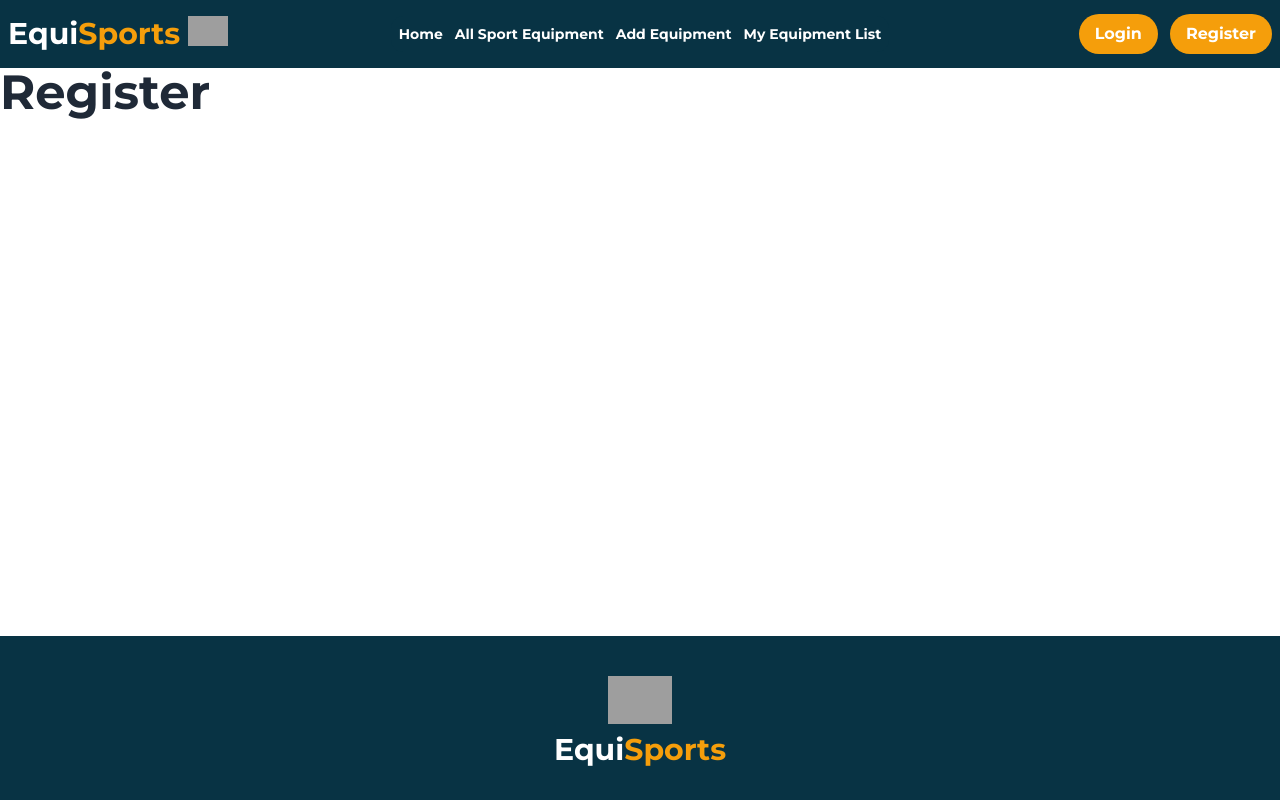
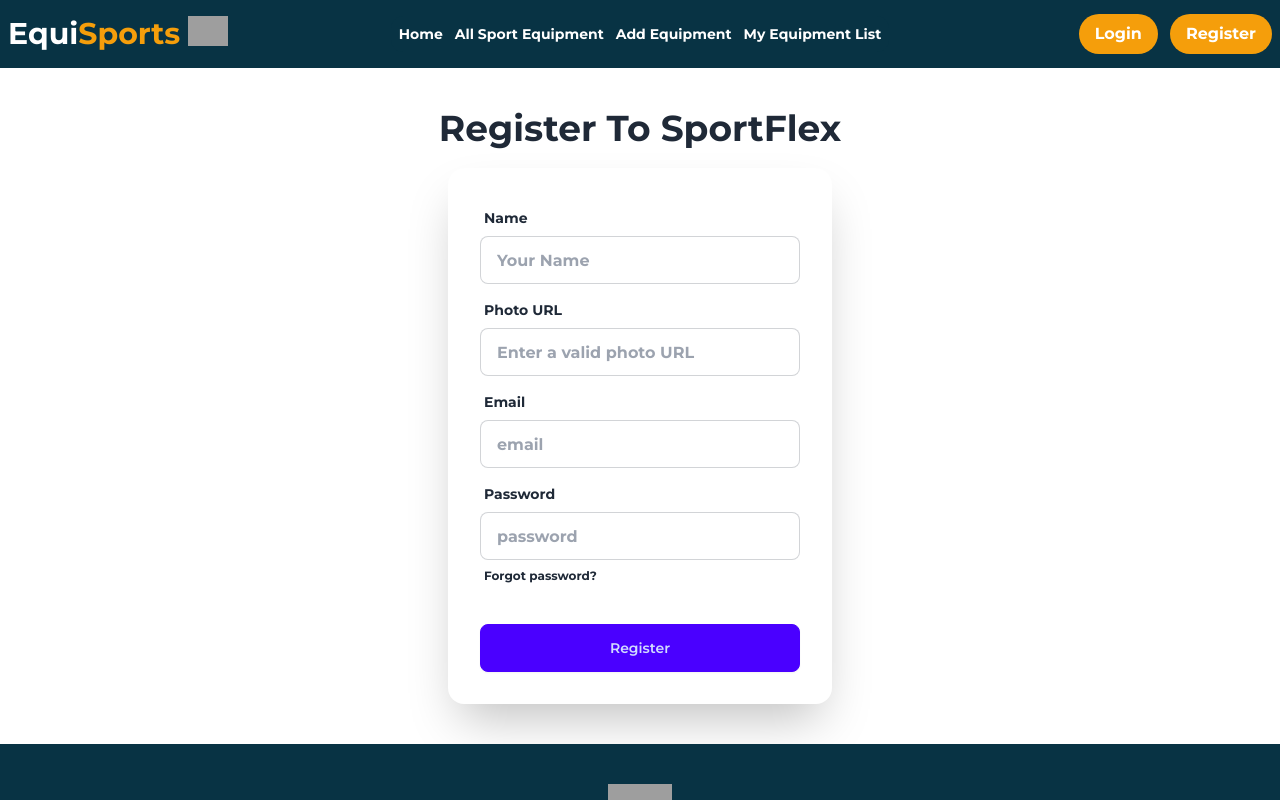
Before and after one commit to golamsarwar96/sport-flex-app-client, a React (Vite) app: page /register in a window 1280 px wide. Shown: the top 800 px of the page. Built offline with nearby package versions, Linux system fonts and the light colour scheme; grey boxes are pictures that could not be loaded; a web font is replaced by a local one.

Commit message:
created new user with firebase successfully. Used context to execute it.

```diff
--- a/package.json
+++ b/package.json
@@ -10,6 +10,7 @@
     "preview": "vite preview"
   },
   "dependencies": {
+    "firebase": "^11.0.2",
     "localforage": "^1.10.0",
     "match-sorter": "^8.0.0",
     "react": "^18.3.1",
--- a/src/Pages/Login.jsx
+++ b/src/Pages/Login.jsx
@@ -2,8 +2,42 @@ import React from "react";
 
 const Login = () => {
   return (
-    <div>
-      <h1 className="text-5xl">Login</h1>
+    <div className="flex justify-center items-center gap-5 flex-col my-10">
+      <h1 className="text-center text-4xl">Login To SportFlex</h1>
+      <div className="card bg-base-100 w-full max-w-sm shrink-0 shadow-2xl relative ">
+        <form className="card-body">
+          <div className="form-control">
+            <label className="label">
+              <span className="label-text">Email</span>
+            </label>
+            <input
+              type="email"
+              placeholder="email"
+              className="input input-bordered"
+              required
+            />
+          </div>
+          <div className="form-control">
+            <label className="label">
+              <span className="label-text">Password</span>
+            </label>
+            <input
+              type="password"
+              placeholder="password"
+              className="input input-bordered"
+              required
+            />
+            <label className="label">
+              <a href="#" className="label-text-alt link link-hover">
+                Forgot password?
+              </a>
+            </label>
+          </div>
+          <div className="form-control mt-6">
+            <button className="btn btn-primary">Login</button>
+          </div>
+        </form>
+      </div>
     </div>
   );
 };
--- a/src/Pages/Register.jsx
+++ b/src/Pages/Register.jsx
@@ -1,7 +1,97 @@
+import { useContext } from "react";
+import { AuthContext } from "../provider/AuthProvider";
+
 const Register = () => {
+  const { createUser } = useContext(AuthContext);
+
+  const handleRegister = (e) => {
+    e.preventDefault();
+    const form = e.target;
+    const name = form.name.value;
+    const photo = form.photo.value;
+    const email = form.email.value;
+    const password = form.password.value;
+
+    const newUser = {
+      name,
+      photo,
+      email,
+      password,
+    };
+
+    console.log(newUser);
+
+    createUser(email, password)
+      .then((result) => {
+        console.log(result.user);
+      })
+      .catch((err) => {
+        console.log(err.message);
+      });
+  };
   return (
-    <div>
-      <h1 className="text-5xl">Register</h1>
+    <div className="flex justify-center items-center gap-5 flex-col my-10">
+      <h1 className="text-center text-4xl">Register To SportFlex</h1>
+      <div className="card bg-base-100 w-full max-w-sm shrink-0 shadow-2xl relative ">
+        <form onSubmit={handleRegister} className="card-body">
+          <div className="form-control">
+            <label className="label">
+              <span className="label-text">Name</span>
+            </label>
+            <input
+              type="text"
+              placeholder="Your Name"
+              name="name"
+              className="input input-bordered"
+              required
+            />
+          </div>
+          <div className="form-control">
+            <label className="label">
+              <span className="label-text">Photo URL</span>
+            </label>
+            <input
+              type="text"
+              placeholder="Enter a valid photo URL"
+              name="photo"
+              className="input input-bordered"
+              required
+            />
+          </div>
+          <div className="form-control">
+            <label className="label">
+              <span className="label-text">Email</span>
+            </label>
+            <input
+              type="email"
+              placeholder="email"
+              name="email"
+              className="input input-bordered"
+              required
+            />
+          </div>
+          <div className="form-control">
+            <label className="label">
+              <span className="label-text">Password</span>
+            </label>
+            <input
+              type="password"
+              placeholder="password"
+              name="password"
+              className="input input-bordered"
+              required
+            />
+            <label className="label">
+              <a href="#" className="label-text-alt link link-hover">
+                Forgot password?
+              </a>
+            </label>
+          </div>
+          <div className="form-control mt-6">
+            <button className="btn btn-primary">Register</button>
+          </div>
+        </form>
+      </div>
     </div>
   );
 };
--- /dev/null
+++ b/src/firebase/firebase.init.js
@@ -0,0 +1,20 @@
+// Import the functions you need from the SDKs you need
+import { initializeApp } from "firebase/app";
+import { getAuth } from "firebase/auth";
+
+// TODO: Add SDKs for Firebase products that you want to use
+// https://firebase.google.com/docs/web/setup#available-libraries
+
+// Your web app's Firebase configuration
+const firebaseConfig = {
+  apiKey: "AIzaSyBLxyy0vqdmwAWNW0qeiMBvnG5XIXc33u0",
+  authDomain: "sport-flex-51779.firebaseapp.com",
+  projectId: "sport-flex-51779",
+  storageBucket: "sport-flex-51779.firebasestorage.app",
+  messagingSenderId: "158939132227",
+  appId: "1:158939132227:web:cf1f7d659e8ceeb8a2bff6",
+};
+
+// Initialize Firebase
+const app = initializeApp(firebaseConfig);
+export const auth = getAuth(app);
--- a/src/provider/AuthProvider.jsx
+++ b/src/provider/AuthProvider.jsx
@@ -1,12 +1,25 @@
-import { createContext } from "react";
+import { createContext, useState } from "react";
+
+import { auth } from "../firebase/firebase.init";
+import { createUserWithEmailAndPassword } from "firebase/auth";
 
 export const AuthContext = createContext();
 const AuthProvider = ({ children }) => {
-  const user = {
-    name: "Hero",
+  const [user, setUser] = useState(null);
+  const [loading, setLoading] = useState(true);
+
+  //Creating a new user
+  const createUser = (email, password) => {
+    setLoading(true);
+    return createUserWithEmailAndPassword(auth, email, password);
   };
+
+  //Context value object
   const authInfo = {
     user,
+    setUser,
+    createUser,
+    loading,
   };
   return (
     <AuthContext.Provider value={authInfo}>{children}</AuthContext.Provider>
```
Also changed, not shown: 1 other file (tests, documents, lock files or other folders).
